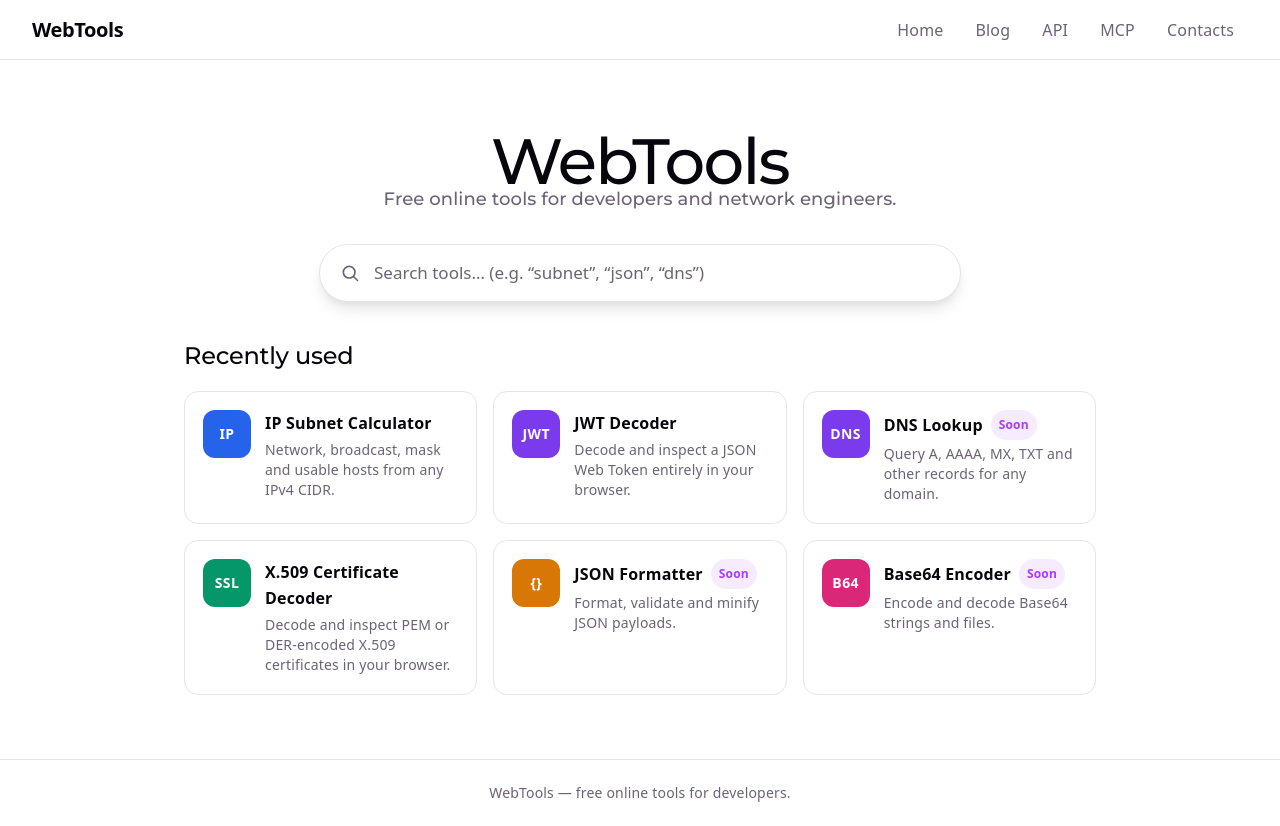
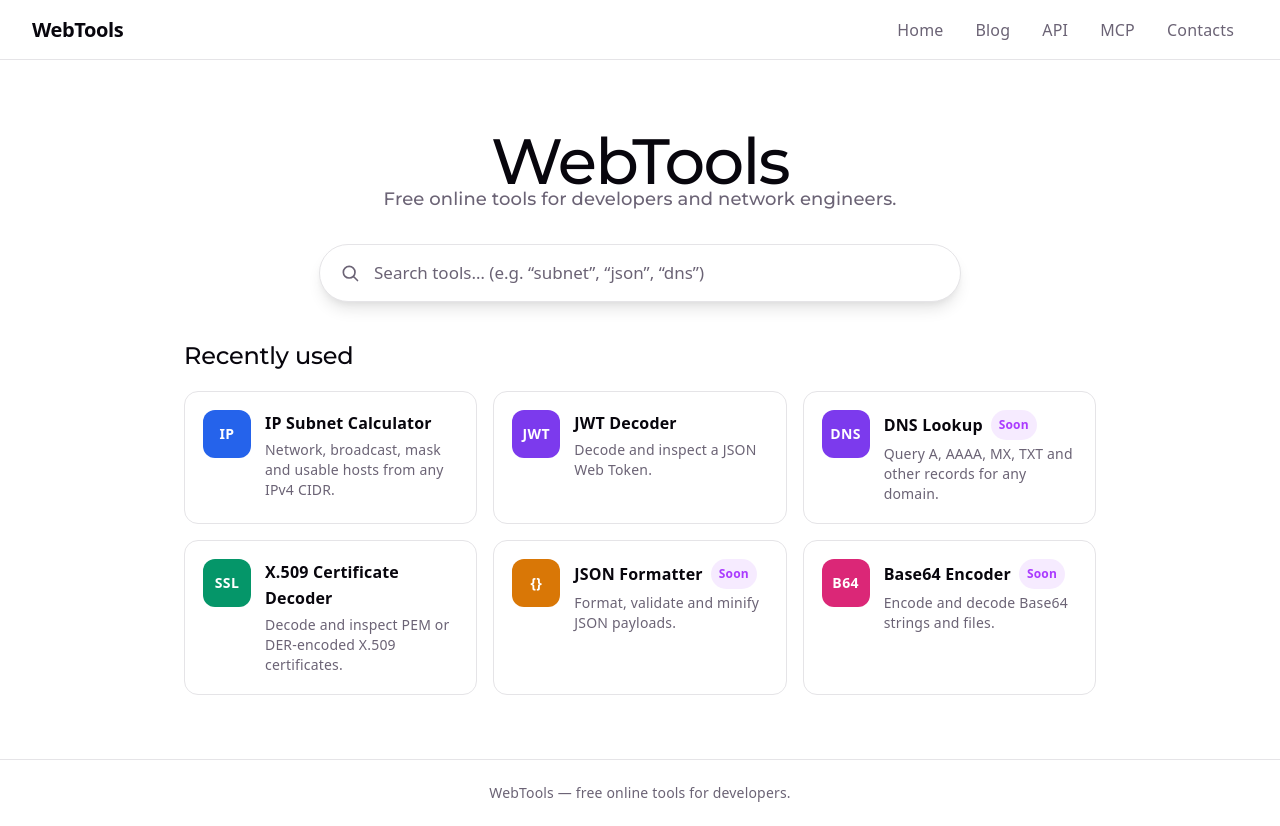
Before and after one commit to oaxley/webtools, a React (Vite) app in the folder apps/web/: page / in a window 1280 px wide. Built offline with nearby package versions, Linux system fonts and the light colour scheme.

Commit message:
Shorten card description

```diff
--- a/apps/web/src/tools.ts
+++ b/apps/web/src/tools.ts
@@ -40,7 +40,7 @@ export const TOOLS: Tool[] = [
   {
     id: 'jwt',
     name: 'JWT Decoder',
-    description: 'Decode and inspect a JSON Web Token entirely in your browser.',
+    description: 'Decode and inspect a JSON Web Token.',
     tags: ['jwt', 'token', 'decode', 'jwt.io', 'oauth', 'oidc'],
     path: '/jwt',
     monogram: 'JWT',
@@ -61,7 +61,7 @@ export const TOOLS: Tool[] = [
     id: 'ssl',
     name: 'X.509 Certificate Decoder',
     description:
-      'Decode and inspect PEM or DER-encoded X.509 certificates in your browser.',
+      'Decode and inspect PEM or DER-encoded X.509 certificates.',
     tags: [
       'x509',
       'ssl',
```
